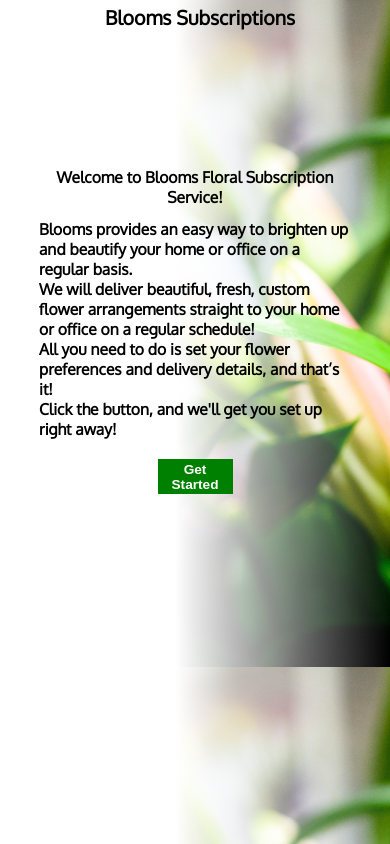
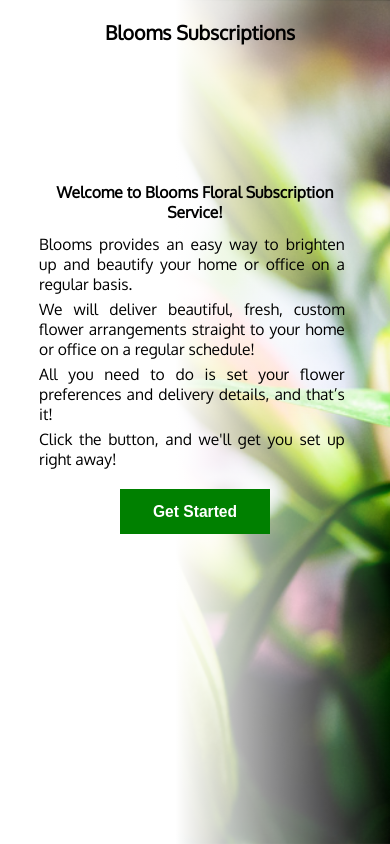
Before and after one commit to selvinor/selvin-subscription-client, a React (Create React App) app: page / in a window 390 px wide. Built offline with nearby package versions, Linux system fonts and the light colour scheme; no server answers.

Commit message:
landing page CSS ok

```diff
--- a/src/components/subscription-add-form.css
+++ b/src/components/subscription-add-form.css
@@ -19,7 +19,9 @@ body {
   background-size: "contain";
   padding:0;
   margin: 0;
+  height:100%;
   background: transparent url(../images/_DSC7675.jpg);
+  background-size: cover;
 }
 div, span, p {
 	margin: 0;
@@ -207,6 +209,7 @@ ul.arrangements {
 }
 .entry .jump {
   width:75px;
+  height: 20px;
   margin:0 auto;
 }
 .checkout h5 {
@@ -575,7 +578,7 @@ font-size: 1.5vw;
     padding:0px;
   }
   p{
-    font-size:2.5vw;
+    font-size:2.2vw;
   }
   .checkoutSum h5 {
     font-size:1.8vw;
@@ -617,6 +620,27 @@ font-size: 1.5vw;
     font-weight:bold;
     margin: 0 auto;
   }
+
+    #root {
+      min-height: 100%;
+      height: 420px;
+    }
+
+    .landing {
+      min-width:280px;
+      width: 80%;
+      margin: 5px auto 0;
+      font-weight: normal;
+    }
+    .landing h2{
+      font-size:3vw;
+    }
+    .entry .jump {
+      width:160px;
+      height: 50px;
+      margin:0 auto;
+    }
+
 }
 @media only screen and (max-width: 1024px) {
   .arrangementName {
@@ -657,14 +681,170 @@ font-size: 1.5vw;
     margin: 0 auto;
     border: .5px #ccc solid;
   }
+
+  .landing {
+    min-width:280px;
+    width: 80%;
+    margin: 30% auto 0;
+    font-weight: normal;
+    font-size: 2.5vw;
+  }
+  .landing h2{
+    font-size:2.8vw;
+  }
+  .landing p{
+    font-size: 3vw;
+  }
+  .entry .jump {
+    width:150px;
+    height: 50px;
+    margin:0 auto;
+    font-size: 2.2vw;
+  }
+}
+@media only screen and (max-width: 900px) {
+  .arrangementName {
+    font-size: 3vw;
+  }
+  #root {
+    min-height: 100%;
+    height: 420px;
+  }
+
+  .landing {
+    min-width:280px;
+    width: 80%;
+    margin: 5px auto 0;
+    font-weight: normal;
+    font-size: 2.5vw;
+  }
+  .landing h2{
+    font-size:2.8vw;
+  }
+  .landing p{
+    font-size: 2vw;
+  }
+  .entry .jump {
+    width:120px;
+    height: 40px;
+    margin:0 auto;
+    font-size: 2vw;
+  }
+}
+@media only screen and (max-width: 800px) {
+  .arrangementName {
+    font-size: 3vw;
+  }
+  #root {
+    min-height: 100%;
+    height: 420px;
+  }
+
+  .landing {
+    min-width:280px;
+    width: 80%;
+    margin: 20% auto 0;
+    font-weight: normal;
+  }
+  .landing h2{
+    font-size:3vw;
+  }
+  .entry .jump {
+    width:160px;
+    height: 50px;
+    margin:0 auto;
+  }
+}
+@media only screen and (max-width: 770px) {
+  .arrangementName {
+    font-size: 3vw;
+  }
+  #root {
+    min-height: 100%;
+    height: 420px;
+  }
+
+  .landing {
+    min-width:280px;
+    width: 80%;
+    margin: 25% auto 0;
+    font-weight: normal;
+  }
+  .landing h2{
+    font-size:3vw;
+  }
+
+  .landing p{
+    font-size: 3vw;
+    margin-top:10px;
+  }
+  .entry .jump {
+    width:160px;
+    height: 50px;
+    margin:0 auto;
+    font-size:3vw;
+  }
+}
+@media only screen and (max-width: 750px) {
+  .arrangementName {
+    font-size: 3vw;
+  }
+  #root {
+    min-height: 100%;
+    height: 420px;
+  }
+
+  .landing {
+    min-width:280px;
+    width: 80%;
+    margin: 5px auto 0;
+    font-weight: normal;
+  }
+  .landing h2{
+    font-size:3vw;
+  }
+
+  .landing p{
+    font-size: 2.5vw;
+  }
+  .entry .jump {
+    width:160px;
+    height: 40px;
+    margin:0 auto;
+  }
 }
 @media only screen and (max-width: 680px) {
   .arrangementName {
     font-size: 3vw;
   }
-
+  #root {
+    min-height: 100%;
+    height: 375px;
+  }
+  body {
+    /*padding:0 20px;*/
+   /*background: #e8e9ed url(../images/backgroundLilies.jpg); */
+    background-position: calc(0% - -30px) calc(0% - 0px);
+  }
+  .landing {
+    min-width:280px;
+    width: 80%;
+    margin: 5px auto 0;
+    font-weight: normal;
+  }
+  .landing h2{
+    font-size:3vw;
+  }
+  .landing p{
+    font-size:2.4vw;
+  }
+  .entry .jump {
+    width:120px;
+    height: 30px;
+    margin:0 auto;
+    font-size:2.4vw;
+  }
 }
-
 @media only screen and (max-width: 640px) {
   .arrangementName {
     font-size: 3vw;
@@ -682,6 +862,10 @@ font-size: 1.5vw;
   input {
     width:100%;
   }
+  #root {
+    min-height: 100%;
+    height: 600px;
+  }
   .productPhoto_p1 {
     background-image: url('../images/_DSC3345_480.png');
     background-repeat:no-repeat;
@@ -698,14 +882,70 @@ font-size: 1.5vw;
   .productPhoto_p3 {
     background-image: url('../images/_DSC3098_480.png');
     background-repeat:no-repeat;
-
     width:480px;
     margin: 0 auto;
-
+  }
+  .landing {
+    min-width:280px;
+    width: 80%;
+    margin: 5px auto 0;
+    font-weight: normal;
+  }
+  .landing h2{
+    font-size:3vw;
+  }
+  .entry .jump {
+    width:150px;
+    height: 45px;
+    margin:0 auto;
   }
 }
-
-@media only screen and (max-width: 540px) {
+@media only screen and (max-width: 600px) {
+  .arrangementName {
+    font-size: 3.5vw;
+  }
+  input {
+    width:100%;
+  }
+  #root {
+    min-height: 100%;
+    height: 600px;
+  }
+  .productPhoto_p1 {
+    background-image: url('../images/_DSC3345_480.png');
+    background-repeat:no-repeat;
+    height:480px;
+    width:480px;
+    margin: 0 auto;
+  }
+  .productPhoto_p2 {
+    background-image: url('../images/_DSC2980_480.png');
+    background-repeat:no-repeat;
+    width:480px;
+    margin: 0 auto;
+  }
+  .productPhoto_p3 {
+    background-image: url('../images/_DSC3098_480.png');
+    background-repeat:no-repeat;
+    width:480px;
+    margin: 0 auto;
+  }
+  .landing {
+    min-width:280px;
+    width: 80%;
+    margin: 5px auto 0;
+    font-weight: normal;
+  }
+  .landing h2{
+    font-size:3vw;
+  }
+  .entry .jump {
+    width:150px;
+    height: 45px;
+    margin:0 auto;
+  }
+}
+@media only screen and (max-width: 575px) {
   .arrangementName {
     font-size: 3.5vw;
   }
@@ -731,6 +971,24 @@ font-size: 1.5vw;
     background-repeat:no-repeat;
     width:480px;
     margin: 0 auto;
+  }
+  .landing {
+    min-width:280px;
+    width: 80%;
+    margin: 5px auto 0;
+    font-weight: normal;
+  }
+  .landing h2{
+    font-size:3vw;
+  }
+  .landing p{
+    font-size: 2.5vw;
+    margin-top:5px;
+  }
+  .entry .jump {
+    width:120px;
+    height: 30px;
+    margin:0 auto;
   }
 }
 
@@ -819,7 +1077,29 @@ font-size: 1.5vw;
     width: 280px;
     margin: 0 auto;
     margin: 0 auto;
-
+  }
+  #root {
+    padding-top:20px;
+    height:800px;
+  }
+  .landing {
+    margin-top:30%;
+  }
+  .landing p{
+    font-size: 4vw;
+    text-align: justify;
+    font-weight:normal;
+    width:98%;
+    margin-top:5px;
+  }
+  .landing h2{
+    font-size: 4vw;
+  }
+  .entry .jump {
+    width:150px;
+    height: 45px;
+    margin:0 auto;
+    font-size:4vw;
   }
 
 }
@@ -844,7 +1124,28 @@ font-size: 1.5vw;
     height:373px;
     width:280px;
     margin: 0 auto;
-
+  }
+  #root {
+    padding-top:20px;
+  }
+  .landing {
+    margin-top:35%;
+  }
+  .landing p{
+    font-size: 4vw;
+    text-align: justify;
+    font-weight:normal;
+    width:98%;
+    margin-top:5px;
+  }
+  .landing h2{
+    font-size: 4vw;
+  }
+  .entry .jump {
+    width:150px;
+    height: 45px;
+    margin:0 auto;
+    font-size:4vw;
   }
 }
 @media only screen and (max-width: 320px) {
@@ -853,6 +1154,9 @@ font-size: 1.5vw;
   }
   form {
     padding:0;
+  }
+  #root {
+    padding-top:20px;
   }
  .thumb > img {
     object-fit: cover;
@@ -904,5 +1208,26 @@ font-size: 1.5vw;
     margin: 0 auto;
     border: .5px #ccc solid;
   }
-
+  .landing {
+    min-width:280px;
+    width: 80%;
+    margin: 35% auto 0;
+    font-size:3vw;
+  }
+  .landing p{
+    font-size: 4vw;
+    text-align: justify;
+    font-weight:normal;
+    width:98%;
+    margin-top:5px;
+  }
+  .landing h2{
+    font-size: 4vw;
+  }
+  .entry .jump {
+    width:90px;
+    height: 30px;
+    margin:0 auto;
+    font-size:4vw;
+  }
 }
--- a/src/components/subscription-add-form.js
+++ b/src/components/subscription-add-form.js
@@ -249,19 +249,6 @@ export class SubscriptionAddForm extends React.Component {
         formButton = ( <button className="jump"  onClick={() => dispatchSection('arrangement')}  type="button">Finish</button>);
       break;
     }
-// GET Today's DATE
-      let today = new Date();
-      let dd = today.getDate()+1;
-      let mm = today.getMonth()+1; //January is 0!
-      let yyyy = today.getFullYear();
-
-      if(dd<10) {
-          dd = '0'+dd
-      }
-
-      if(mm<10) {
-          mm = '0'+mm
-      }
 
    // const deliveryDate = mm + '/' + dd + '/' + yyyy;
     const deliveryCharge = 20;
```
